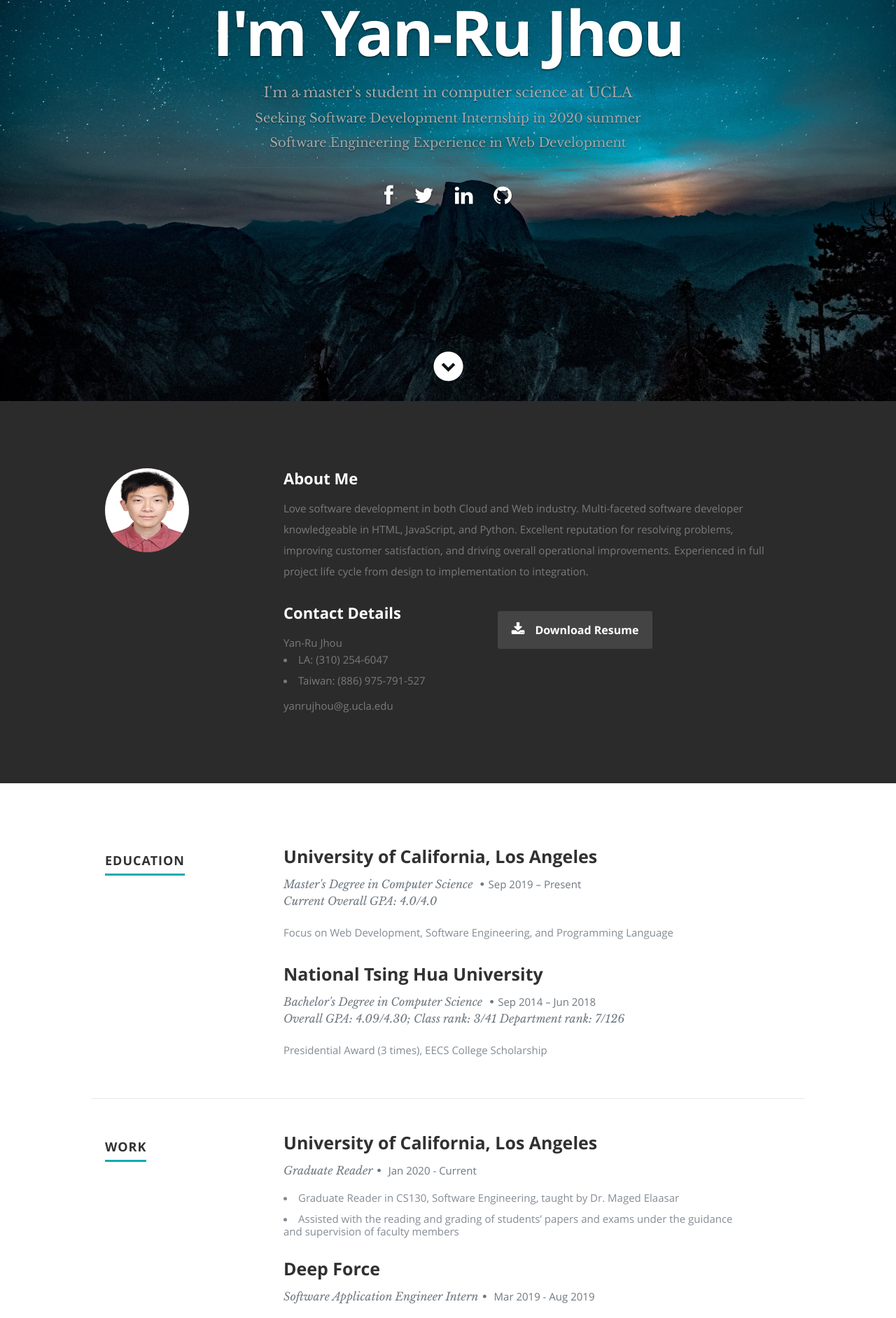
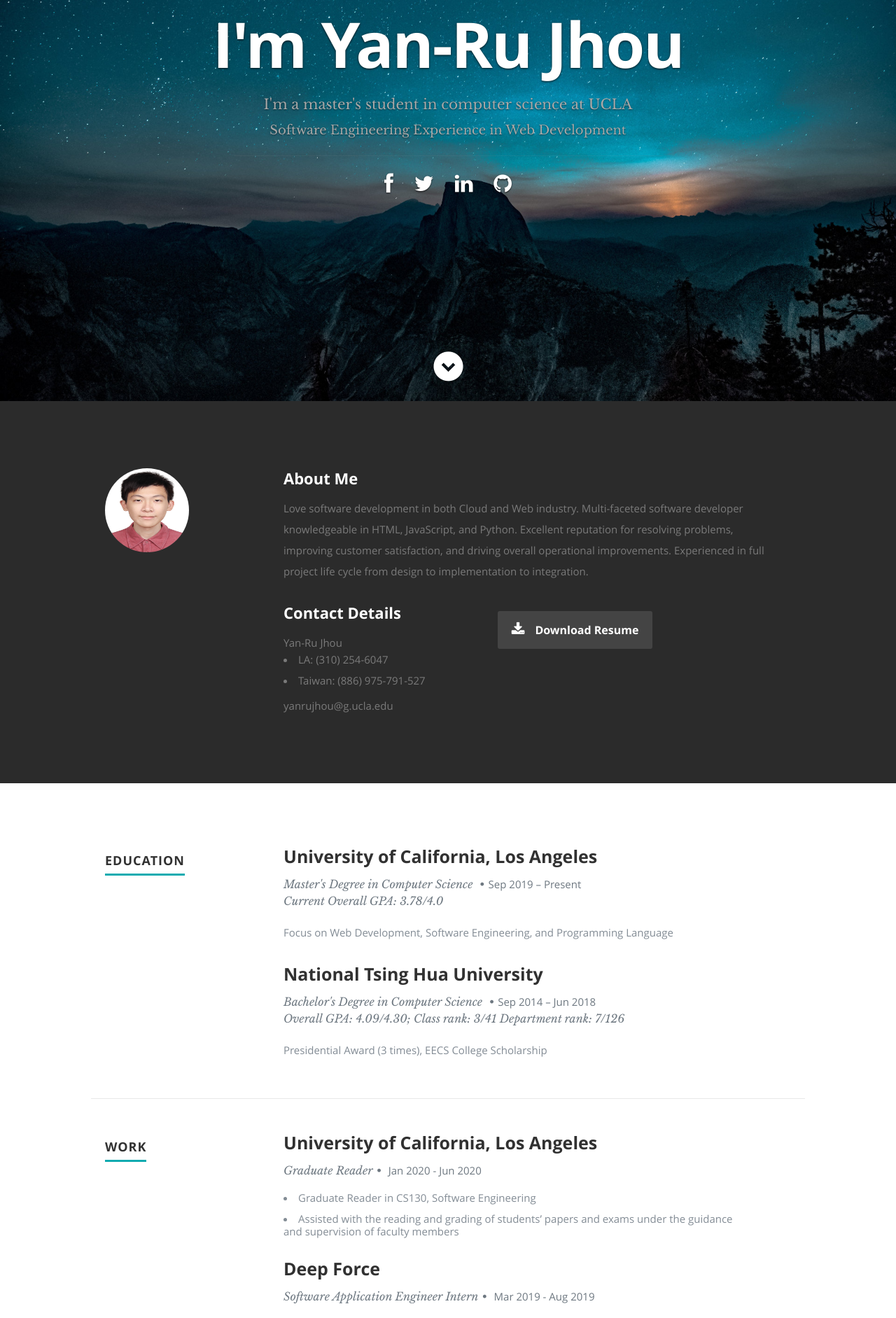
Before and after one commit to tbakerx/react-resume-template, a React (Create React App) app: page / in a window 1280 px wide. Shown: the part 227-2110 px from the top of the page at 70% size. Built offline with nearby package versions, Linux system fonts and the light colour scheme.

Commit message:
Change CV Change GPA Change Graduate Reader Position Des

```diff
--- a/public/resumeData.json
+++ b/public/resumeData.json
@@ -3,7 +3,6 @@
     "name": "Yan-Ru Jhou",
     "occupation": " master's student in computer science",
     "description": [
-      "Seeking Software Development Internship in 2020 summer",
       "Software Engineering Experience in Web Development"
     ],
     "image": "profilepic.jpg",
@@ -23,7 +22,7 @@
     },
     "currentSchool": "UCLA",
     "website": "https://yanrujhou.herokuapp.com",
-    "resumedownload": "JhouYanRu-CV.pdf",
+    "resumedownload": "Yan_Ru_Jhou_CV.pdf",
     "social": [
       {
         "name": "facebook",
@@ -54,7 +53,7 @@
         "school": "University of California, Los Angeles",
         "degree": "Master's Degree in Computer Science",
         "graduated": "Sep 2019 – Present",
-        "ranking": "Current Overall GPA: 4.0/4.0",
+        "ranking": "Current Overall GPA: 3.78/4.0",
         "description": "Focus on Web Development, Software Engineering, and Programming Language"
       },
       {
@@ -69,9 +68,9 @@
       {
         "company": "University of California, Los Angeles",
         "title": "Graduate Reader",
-        "years": "Jan 2020 - Current",
+        "years": "Jan 2020 - Jun 2020",
         "description": [
-          "Graduate Reader in CS130, Software Engineering, taught by Dr. Maged Elaasar",
+          "Graduate Reader in CS130, Software Engineering",
           "Assisted with the reading and grading of students’ papers and exams under the guidance and supervision of faculty members"
         ]
       },
--- a/src/Components/About.js
+++ b/src/Components/About.js
@@ -1,5 +1,5 @@
 import React, {Component} from 'react';
-import PDF from '../JhouYanRuResume.pdf'
+import PDF from '../Yan_Ru_Jhou_CV.pdf'
 
 class About extends Component {
     constructor(props){
```
Also changed, not shown: 1 other file (tests, documents, lock files or other folders).
